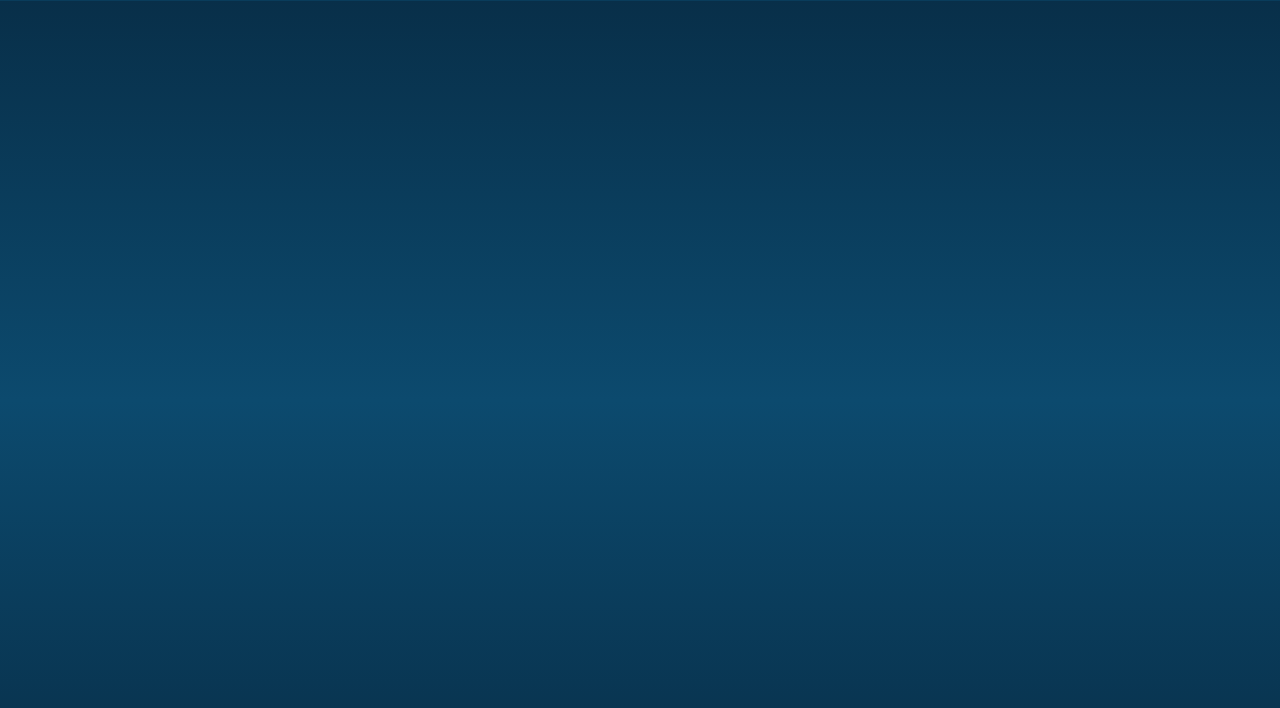
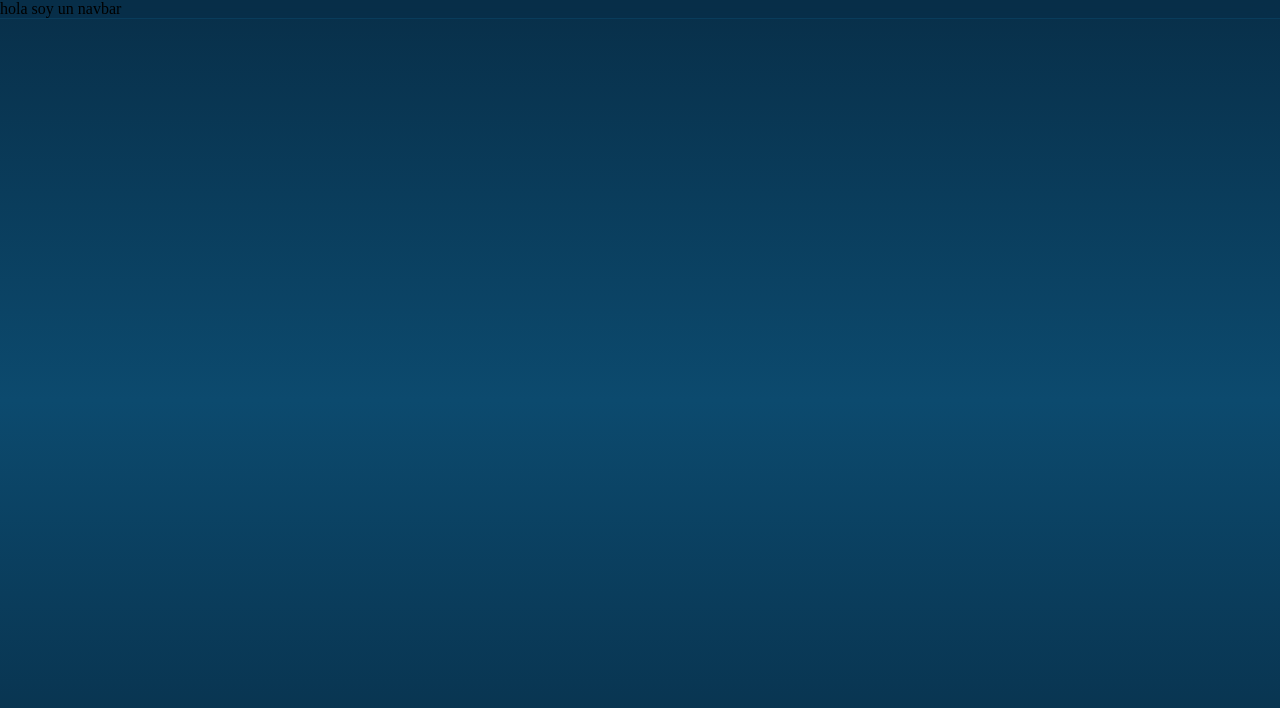
Before and after one commit to yosimar43/musicplayer, a SvelteKit app: page / in a window 1280 px wide. Shown: the top 708 px of the page. Built offline with nearby package versions, Linux system fonts and the light colour scheme.

Commit message:
Remove Tailwind CSS dependencies and update layout

```diff
--- a/src/routes/+layout.svelte
+++ b/src/routes/+layout.svelte
@@ -12,6 +12,7 @@
 <div class="app-container">
   <!-- Fixed Navbar at Top -->
   <div class="navbar">
+    hola soy un navbar
   </div>
 
   <main class="main-content">
```
